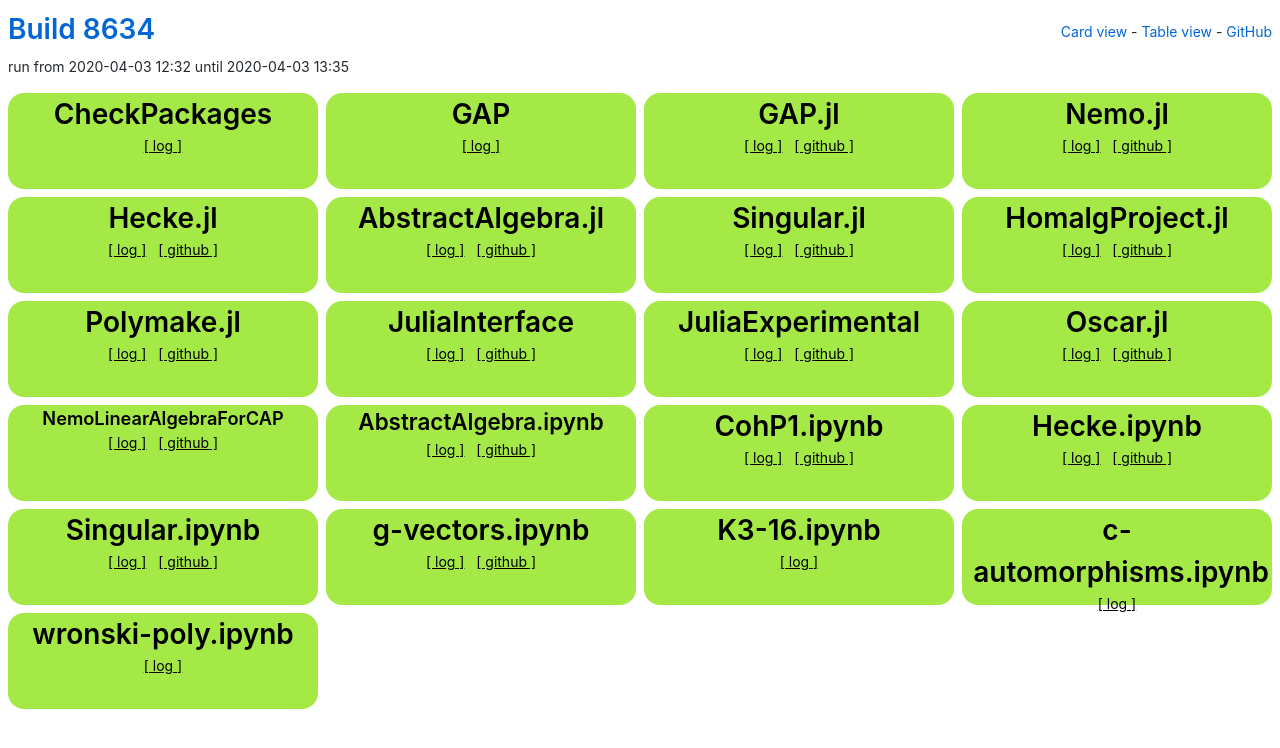
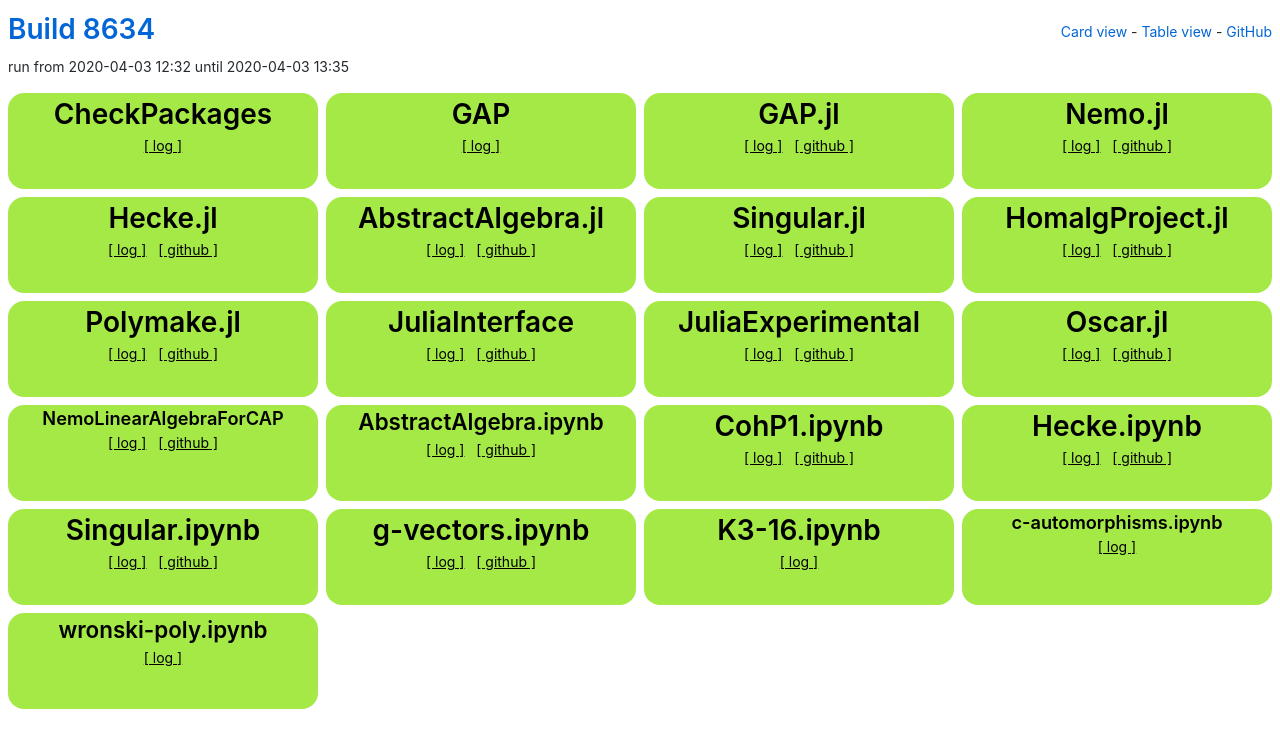
Before and after one commit to oscar-system/oscar-ci-status, a Jekyll site: the page built from index.html, in a window 1280 px wide. Shown: the top 748 px of the page. Built offline with Jekyll 4.4.1, drawn with Linux system fonts in a browser that asks for light colours.

Commit message:
Adjust font size for some new tests.

```diff
--- a/assets/css/cards.css
+++ b/assets/css/cards.css
@@ -71,3 +71,11 @@
 .AbstractAlgebra-ipynb h3 {
   font-size:1.6em !important
 }
+
+.c-automorphisms-ipynb h3 {
+  font-size:1.3em !important
+}
+
+.wronski-poly-ipynb h3 {
+  font-size:1.6em !important
+}
```
